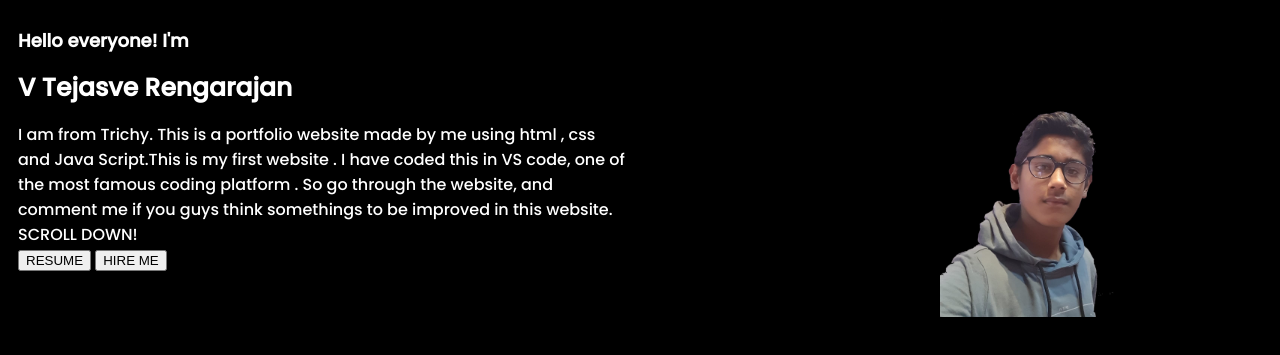
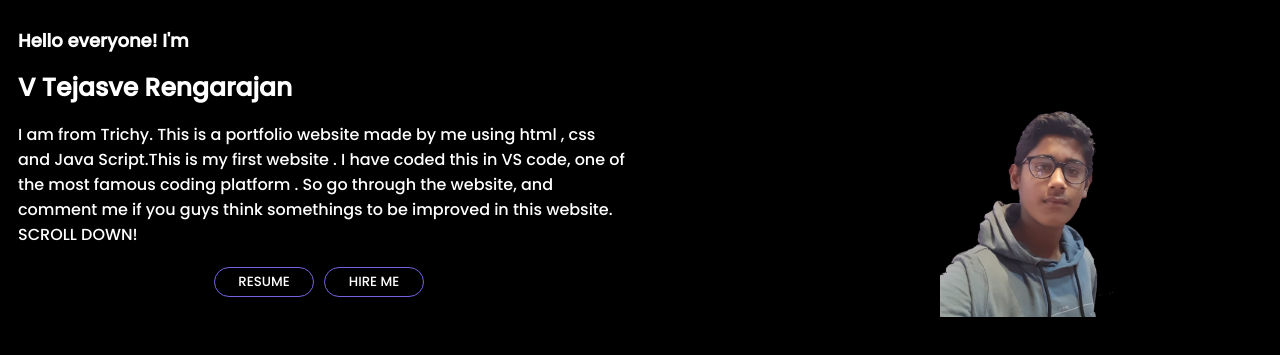
Before and after one commit to VTejasveRengarajan/Portfolio, a plain HTML site: page Tejasve Partfolio/index.html in a window 1280 px wide. Shown: the part 139-494 px from the top of the page. Drawn offline with Linux system fonts and the light colour scheme.

Commit message:
Update style.css

```diff
--- a/Tejasve Partfolio/style.css
+++ b/Tejasve Partfolio/style.css
@@ -6,6 +6,7 @@ body {
 #title-bar{
     display: grid;
     grid-template-columns: 1fr 1fr;
+
 
 }
 
@@ -34,6 +35,7 @@ body {
     font-family: 'Poppins', sans-serif;
     color: #ffffff;
     list-style: none;
+
 }
 
 #home:hover{
@@ -92,3 +94,46 @@ body {
     height:300px;
     padding-left: 300px;
 }
+
+#resume-buttons{
+    padding-top: 20px;
+    padding-bottom: 20px;
+
+    display: flex;
+    justify-content: center;
+
+}
+
+#resume{
+    margin-right: 10px;
+    height: 30px;
+    width: 100px;
+    background-color: black;
+    border: 1px solid #7562E0;
+    color: #ffffff;
+    font-family: 'Poppins', sans-serif;
+    border-radius: 20px;
+}
+
+#hire-me{
+    margin-right: 10px;
+    height: 30px;
+    width: 100px;
+    background-color: black;
+    border: 1px solid #7562E0;
+    color: #ffffff;
+    font-family: 'Poppins', sans-serif;
+    border-radius: 20px;
+}
+
+#hire-me:hover{
+    background-color: #7562E0;
+    transition-duration: .25s;
+    cursor: pointer;
+}
+
+#resume:hover{
+    background-color: #7562E0;
+    transition-duration: .25s;
+    cursor: pointer;
+}
```
